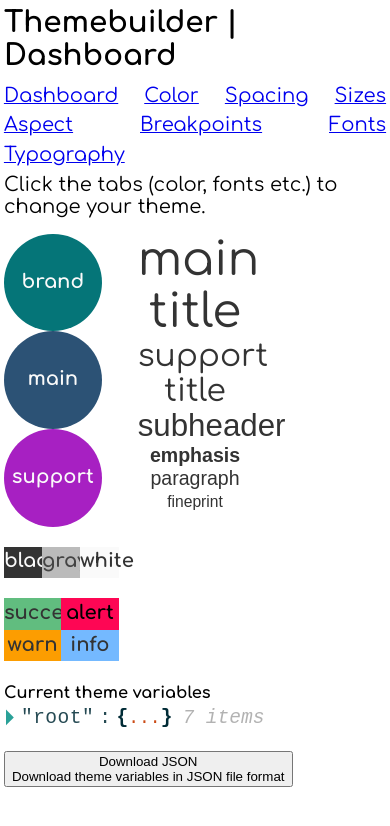
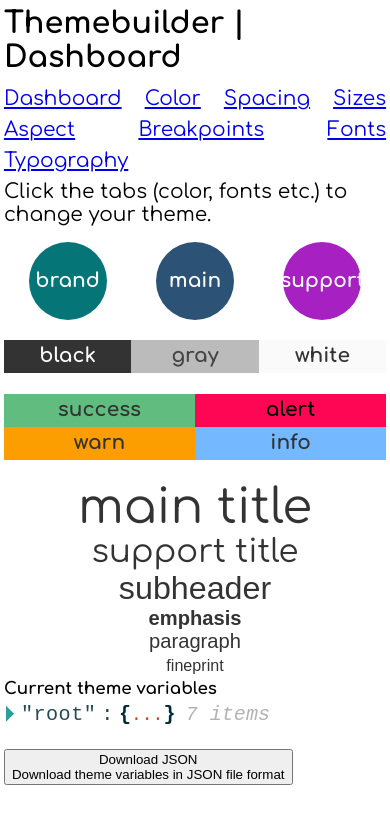
Before and after one commit to olemak/themebuilder, a React (Create React App) app: page / in a window 390 px wide. Shown: the top 826 px of the page. Built offline with nearby package versions, Linux system fonts and the light colour scheme.

Commit message:
Improved responsiveness Font size and preview

```diff
--- a/src/App.css
+++ b/src/App.css
@@ -1,9 +1,11 @@
 @import url("https://fonts.googleapis.com/css?family=Comfortaa:400,700");
+:root {
+    font-size: calc(1vw + 1vh + 2vmin);
+}
+
 body {
     font-family: "Comfortaa", cursive, serif;
     padding: 0 1vw;
-    font-size: 18px;
-    font-size: calc(18px + 0.4vw);
 }
 
 h1,
--- a/src/components/Sizes.jsx
+++ b/src/components/Sizes.jsx
@@ -1,6 +1,6 @@
 import React, { Component } from "react";
 import "./spacing.css";
-import "./sizes.css";
+//import "./sizes.css";
 
 function Size({ name, value, changeSize, prev, next }) {
     return (
--- a/src/components/preview.scss
+++ b/src/components/preview.scss
@@ -3,10 +3,16 @@
     flex-flow: row wrap;
     justify-content: space-between;
 
+    &__colors,
+    &__typography,
+    &__sizes {
+        flex: 1 1 30%;
+        min-width: 300px;
+        width: 100%;
+        max-width: 500px;
+    }
+
     &__colors {
-        flex: 1 1 auto;
-        width: 320px;
-        max-width: 30%;
         display: flex;
         flex-flow: column nowrap;
         &--color,
@@ -14,14 +20,16 @@
         &--functional {
             display: flex;
             flex-flow: row wrap;
-            justify-content: space-between;
+            justify-content: space-around;
             margin-bottom: 1em;
         }
     }
 
     &__color {
-        width: 5em;
-        height: 5em;
+        width: 20vw;
+        max-width: 140px;
+        height: 20vw;
+        max-height: 140px;
         border-radius: 50%;
         display: flex;
         justify-content: center;
@@ -41,18 +49,9 @@
     }
 
     &__typography {
-        flex: 1 1 auto;
-        width: 320px;
-        max-width: 30%;
         text-align: center;
         display: flex;
         //        justify-content: center;
         flex-flow: column nowrap;
     }
-
-    &__sizes {
-        flex: 1 1 auto;
-        width: 320px;
-        max-width: 30%;
-    }
 }
```
